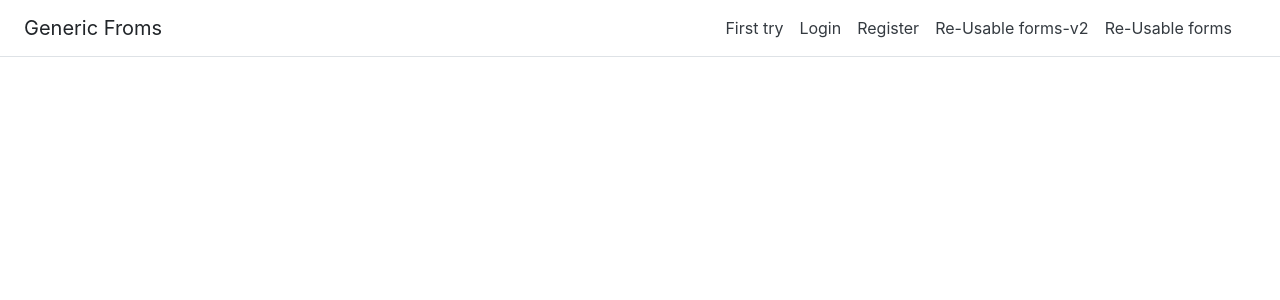
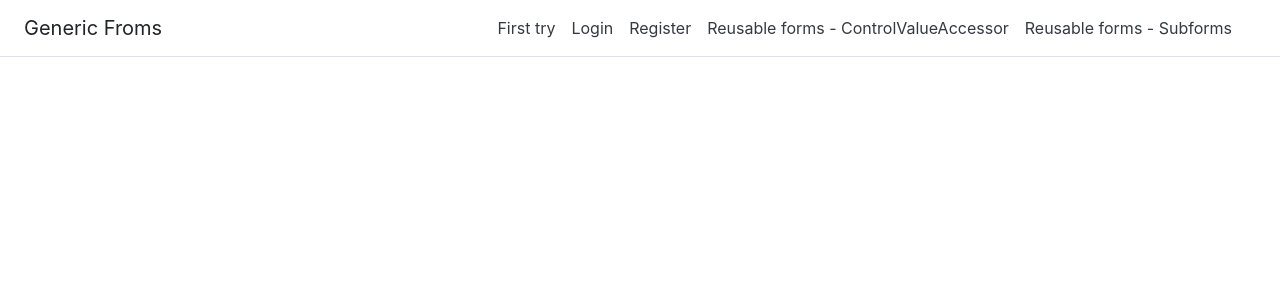
Before and after one commit to eliraneliassy/Angular-Generic-Forms, an Angular app: page / in a window 1280 px wide. Shown: the top 300 px of the page. Built offline with nearby package versions, Linux system fonts and the light colour scheme.

Commit message:
change titles

```diff
--- a/src/app/app.component.html
+++ b/src/app/app.component.html
@@ -4,8 +4,8 @@
     <a class="p-2 text-dark" routerLink="/first">First try</a>
     <a class="p-2 text-dark" routerLink="/login">Login</a>
     <a class="p-2 text-dark" routerLink="/register">Register</a>
-    <a class="p-2 text-dark" routerLink="/reusable-forms-value-accessor">Re-Usable forms-v2</a>
-    <a class="p-2 text-dark" routerLink="/reusable-forms">Re-Usable forms</a>
+    <a class="p-2 text-dark" routerLink="/reusable-forms-value-accessor">Reusable forms - ControlValueAccessor</a>
+    <a class="p-2 text-dark" routerLink="/reusable-forms">Reusable forms - Subforms</a>
   </nav>
 </div>
 <div class="container">
```
